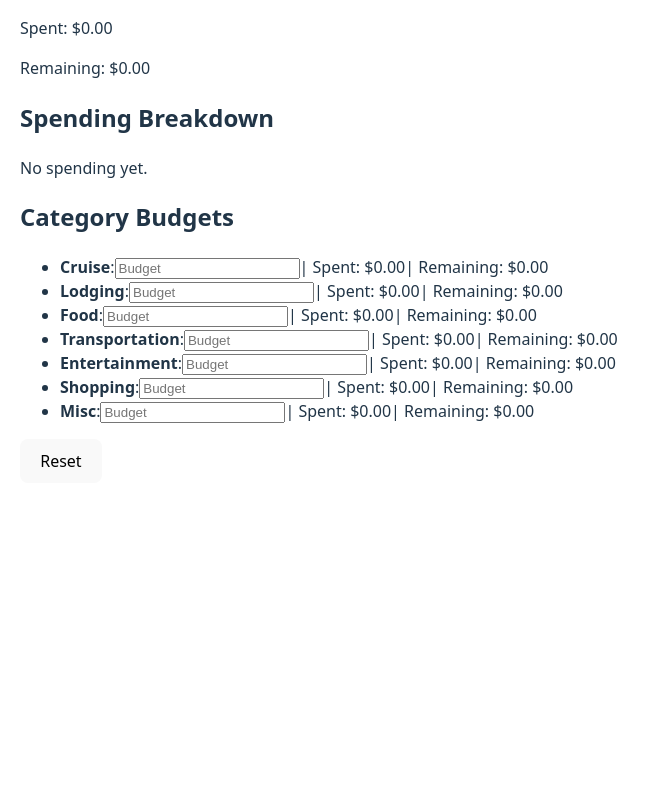
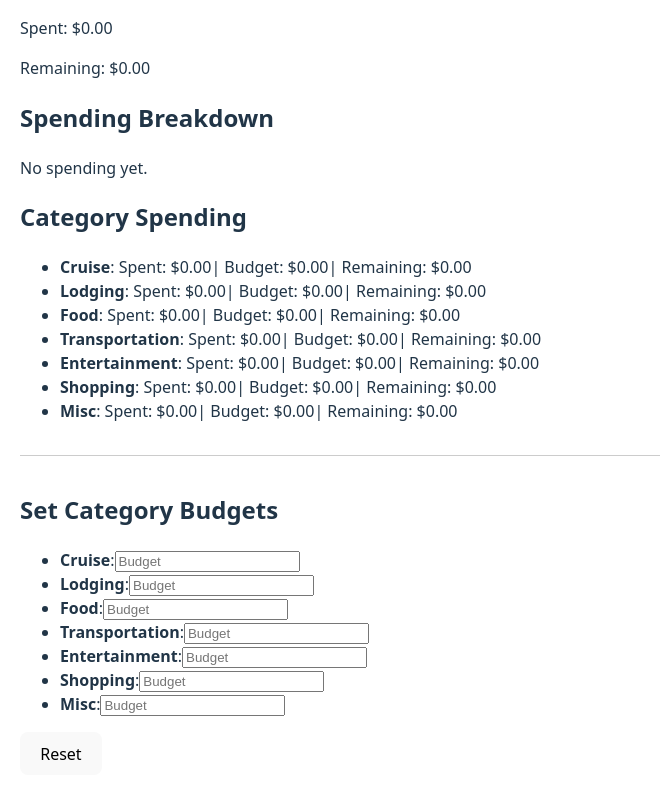
Before and after one commit to JShockley24/vacation-budget-tracker, a React (Vite) app: page / in a window 1280 px wide. Shown: the part 400-1195 px from the top of the page, without its empty margins (0-660 px from the left). Before the commit the page ends 903 px from the top, so only its background shows below. Built offline with nearby package versions, Linux system fonts and the light colour scheme.

Commit message:
Separate category budgeting from tracking

```diff
--- a/src/VacationBudgetTracker.jsx
+++ b/src/VacationBudgetTracker.jsx
@@ -170,13 +170,27 @@ export default function VacationBudgetTracker() {
         </PieChart>
       )}
 
-      <h2>Category Budgets</h2>
+      <h2>Category Spending</h2>
       <ul>
         {categories.map((cat, i) => {
           const spent = expenses.filter(e => e.category === cat.name).reduce((sum, e) => sum + e.amount, 0);
           const catBudget = parseFloat(cat.budget || 0);
           const catRemaining = catBudget - spent;
           return (
+            <li key={i}>
+              <strong>{cat.name}</strong>:
+              Spent: ${spent.toFixed(2)}
+              | Budget: ${catBudget.toFixed(2)}
+              | Remaining: <span style={{ color: catRemaining < 0 ? 'red' : 'inherit' }}>${catRemaining.toFixed(2)}</span>
+            </li>
+          );
+        })}
+      </ul>
+
+      <div style={{ marginTop: '2em', borderTop: '1px solid #ccc', paddingTop: '1em' }}>
+        <h2>Set Category Budgets</h2>
+        <ul>
+          {categories.map((cat, i) => (
             <li key={i}>
               <strong>{cat.name}</strong>:
               <input
@@ -189,12 +203,10 @@ export default function VacationBudgetTracker() {
                   setCategories(updated);
                 }}
               />
-              | Spent: ${spent.toFixed(2)}
-              | Remaining: ${catRemaining.toFixed(2)}
             </li>
-          );
-        })}
-      </ul>
+          ))}
+        </ul>
+      </div>
 
       <div className="reset-button-container">
         <button className="reset-button" onClick={confirmReset}>Reset</button>
```
